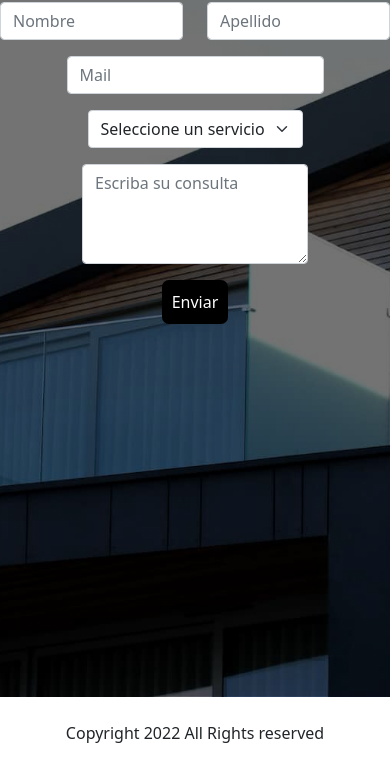
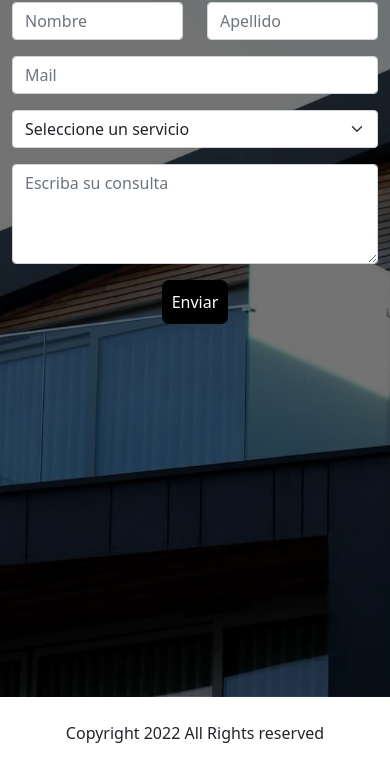
Before and after one commit to BenjaminLeguizamon99/proyecto-final, a plain HTML site: page contacto.html in a window 390 px wide. Shown: the part 119-882 px from the top of the page. Drawn offline with Linux system fonts and the light colour scheme.

Commit message:
Creo que ya quedo, falta ver que pasa que se hace el espacio en blanco a la derecha y esta

```diff
--- a/contacto.html
+++ b/contacto.html
@@ -49,7 +49,8 @@
                 <h1 class="text-center text-uppercase titulo-principal pt-4">Contacto</h1>
             </div>
         </div>
-        <form action="">
+        <div class="container">
+          <form action="">
             <div class="row">
                 <div class="container col-md-6 form-responsive">
                     <div class="row">
@@ -90,6 +91,8 @@
                 </div>
             </div>
         </form>
+        </div>
+
     </main>
     <footer>
         <div class="row my-4">
--- a/estilo.css
+++ b/estilo.css
@@ -147,16 +147,13 @@
         align-items: center;
         flex-wrap: wrap;
     }
-
+    .logo {
+        margin-right: 1em;
+    }
     .galeria {
         padding: 10px;
     }
-    .form-responsive {
-        display: flex;
-        flex-direction: column;
-        justify-content: center;
-        align-items: center;
-    }
+
     .text-area-posicion {
         display: block;
         margin: auto;
```
Also changed, not shown: index.html (+1 -1 lines).
